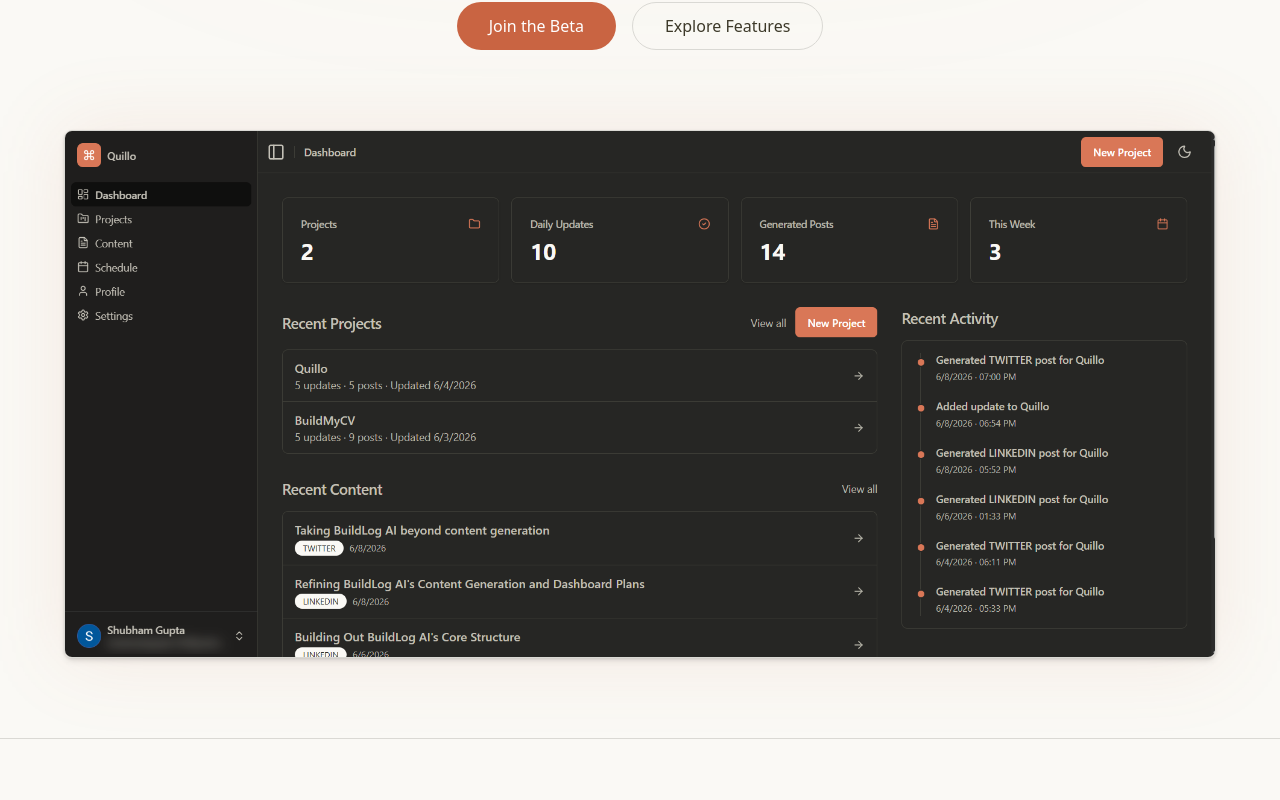
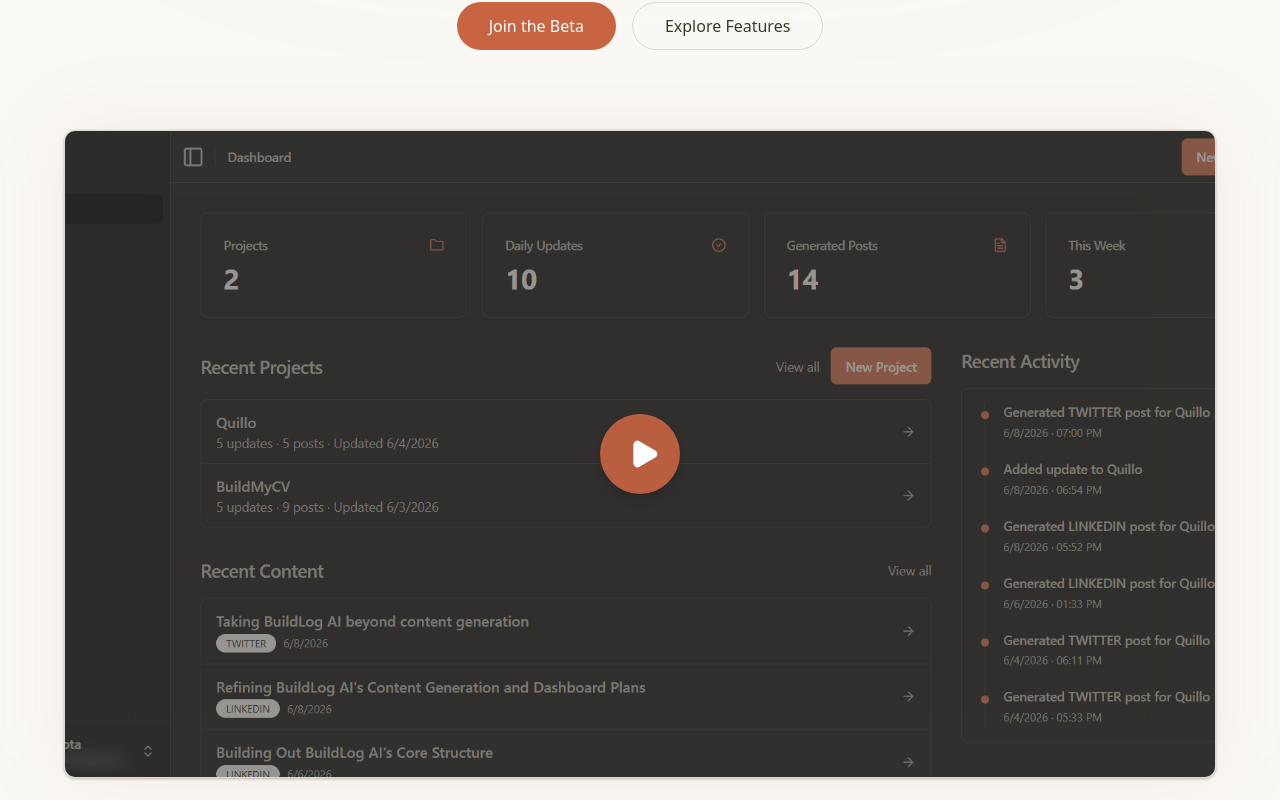
Before and after one commit to shubGupta10/quillo-app, a Next.js app: page / in a window 1280 px wide. Shown: the part 520-1320 px from the top of the page. Built offline with nearby package versions, Linux system fonts and the light colour scheme; no server answers.

Commit message:
Added a video in home page

```diff
--- a/components/hero-2-1.tsx
+++ b/components/hero-2-1.tsx
@@ -1,8 +1,12 @@
 "use client";
 
-import { ArrowRight } from "lucide-react";
+import { ArrowRight, Play } from "lucide-react";
 import Link from "next/link";
+import { useState } from "react";
+
 const Hero2 = () => {
+  const [isVideoPlaying, setIsVideoPlaying] = useState(false);
+
   return (
     <div className="relative min-h-screen overflow-hidden bg-background pt-28 md:pt-36">
       <div className="absolute inset-0 z-0 bg-noise opacity-30 pointer-events-none"></div>
@@ -41,12 +45,34 @@ const Hero2 = () => {
             {/* Subtle, static primary glow to direct attention */}
             <div className="absolute -inset-1 rounded-xl bg-primary/20 blur-2xl opacity-50 pointer-events-none" />
 
-            {/* Hero Image */}
-            <img
-              src="/hero-image.png"
-              alt="Dashboard Preview"
-              className="relative w-full h-auto shadow-lg rounded border border-border"
-            />
+            {/* Hero Video Facade */}
+            <div
+              className="relative w-full aspect-video rounded-xl overflow-hidden shadow-2xl border border-border bg-background/50 group cursor-pointer"
+              onClick={() => setIsVideoPlaying(true)}
+            >
+              {!isVideoPlaying ? (
+                <>
+                  <img
+                    src="/hero-image.png"
+                    alt="Quillo Dashboard Preview"
+                    className="absolute inset-0 w-full h-full object-cover transition-transform duration-700 group-hover:scale-[1.02] opacity-80 group-hover:opacity-100"
+                  />
+                  <div className="absolute inset-0 flex items-center justify-center bg-black/40 group-hover:bg-black/20 transition-colors duration-500">
+                    <div className="flex h-20 w-20 items-center justify-center rounded-full bg-primary/90 text-primary-foreground shadow-xl backdrop-blur-md transition-transform duration-300 group-hover:scale-110">
+                      <Play className="h-8 w-8 ml-2" fill="currentColor" />
+                    </div>
+                  </div>
+                </>
+              ) : (
+                <iframe
+                  src="https://www.youtube.com/embed/EQdzYdryV0g?rel=0&modestbranding=1&autoplay=1"
+                  title="Quillo Product Demo"
+                  allow="accelerometer; autoplay; clipboard-write; encrypted-media; gyroscope; picture-in-picture"
+                  allowFullScreen
+                  className="absolute top-0 left-0 w-full h-full border-0"
+                />
+              )}
+            </div>
           </div>
         </div>
       </div>
```
